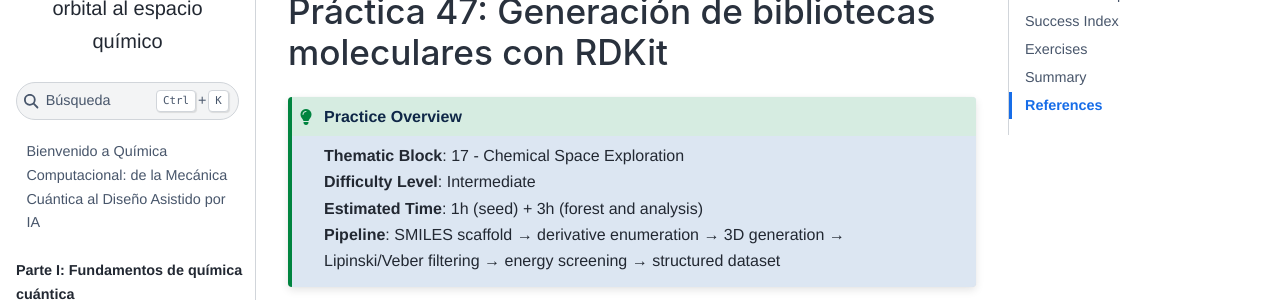
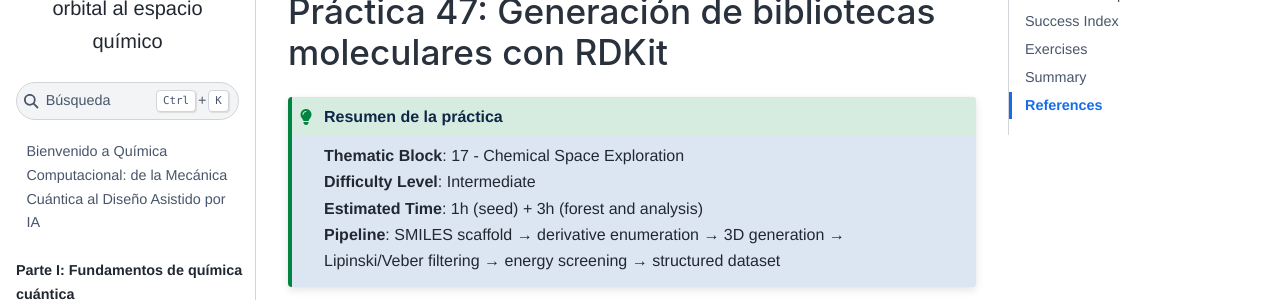
Before and after one commit to Eduardo-Gabriel-Guzman-Lopez/computational-chemistry-book, a Jupyter Book: the page built from part4-ai-cheminformatics/p47-molecular-libraries.md, in a window 1280 px wide and 900 px high. Shown: the part 123-423 px from the top of the window. Built offline with Jupyter Book 1.0.4 settings and Sphinx 7.4.7 and the Sphinx Book theme 1.1.4, drawn with Linux system fonts in a browser that asks for light colours.

Commit message:
Translate admonition titles to Spanish

````diff
--- a/part4-ai-cheminformatics/p47-molecular-libraries.md
+++ b/part4-ai-cheminformatics/p47-molecular-libraries.md
@@ -1,6 +1,6 @@
 # Práctica 47: Generación de bibliotecas moleculares con RDKit
 
-```{admonition} Practice Overview
+```{admonition} Resumen de la práctica
 :class: tip
 **Thematic Block**: 17 - Chemical Space Exploration
 **Difficulty Level**: Intermediate
````
Also changed, not shown: part1-foundations/p01-first-steps.md (+1 -1 lines).
